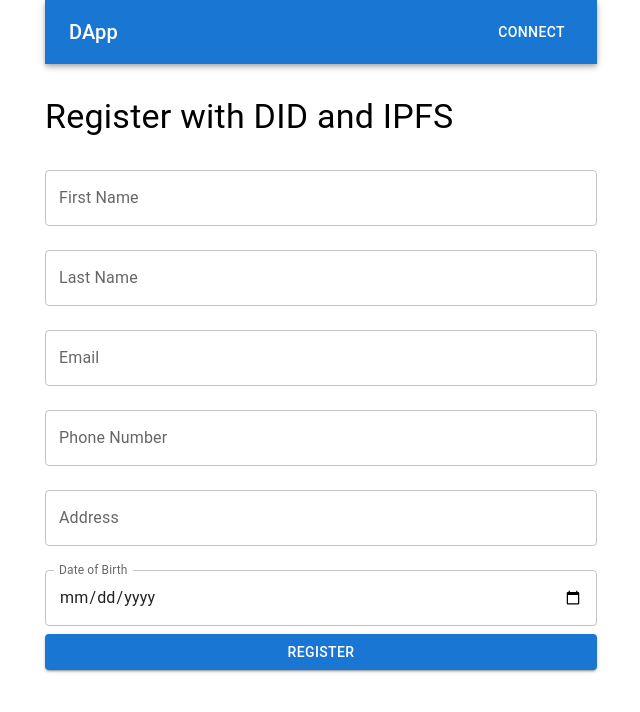
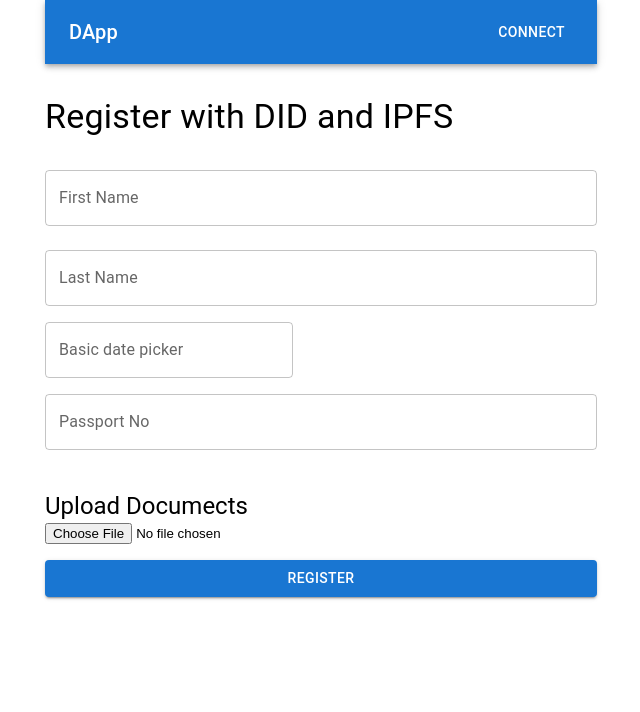
Before and after one commit to monfaredman/Smart-Contract, a React (Create React App) app: page / in a window 1280 px wide. Shown: the top 712 px of the page, without its empty margins (319-959 px from the left). Built offline with nearby package versions, Linux system fonts and the light colour scheme.

Commit message:
initial react-app

```diff
--- a/package.json
+++ b/package.json
@@ -7,9 +7,11 @@
     "@emotion/styled": "^11.11.5",
     "@helia/strings": "^3.0.4",
     "@mui/material": "^5.15.18",
+    "@mui/x-date-pickers": "^7.8.0",
     "@types/jest": "^29.5.12",
     "@types/react": "^18.3.3",
     "@types/react-dom": "^18.3.0",
+    "dayjs": "^1.11.11",
     "did-jwt": "^8.0.4",
     "did-resolver": "^4.1.0",
     "dids": "^5.0.2",
--- a/src/App.tsx
+++ b/src/App.tsx
@@ -10,6 +10,10 @@ import {
   Toolbar,
   Alert,
 } from "@mui/material";
+import { DemoContainer } from "@mui/x-date-pickers/internals/demo";
+import { AdapterDayjs } from "@mui/x-date-pickers/AdapterDayjs";
+import { LocalizationProvider } from "@mui/x-date-pickers/LocalizationProvider";
+import { DatePicker } from "@mui/x-date-pickers/DatePicker";
 import {
   registerUser,
   getUserBalance,
@@ -22,20 +26,14 @@ import { generateDIDAndStoreData } from "./services";
 interface UserInfo {
   firstName: string;
   lastName: string;
-  email: string;
-  phoneNumber: string;
-  address: string;
-  dob: string;
+  passportNo: string;
 }
 
 const App: React.FC = () => {
   const [userInfo, setUserInfo] = useState<UserInfo>({
     firstName: "",
     lastName: "",
-    email: "",
-    phoneNumber: "",
-    address: "",
-    dob: "",
+    passportNo: "",
   });
   const [newMessage, setNewMessage] = useState("");
   const [valueToSend, setValueToSend] = useState<string>("0.1"); // Default value
@@ -45,6 +43,8 @@ const App: React.FC = () => {
   );
   const [account, setAccount] = useState<string | null>(null);
   const [balance, setBalance] = useState<string | null>(null);
+  const [file, setFile] = useState<File | null>(null);
+  const [fileConfirmation, setFileConfirmation] = useState<string | null>(null);
 
   const handleChange =
     (prop: keyof UserInfo) => (event: React.ChangeEvent<HTMLInputElement>) => {
@@ -72,7 +72,7 @@ const App: React.FC = () => {
     setBalance(null);
   };
 
-  const updateMessage = async (e: { preventDefault: () => void }) => {
+  const updateMessage = async (e: React.FormEvent) => {
     e.preventDefault();
     try {
       const { didId, ipfsHash } = await generateDIDAndStoreData(userInfo);
@@ -86,6 +86,7 @@ const App: React.FC = () => {
       setConfirmation(`Registration failed: ${error.message}`);
     }
   };
+
   const handleSendValue = async () => {
     try {
       const { didId, ipfsHash } = await generateDIDAndStoreData(userInfo);
@@ -97,6 +98,31 @@ const App: React.FC = () => {
     } catch (error) {
       console.error("Error deploying contract:", error);
       setConfirmationByValue(`Error deploying contract: ${error.message}`);
+    }
+  };
+
+  const handleFileChange = (event: React.ChangeEvent<HTMLInputElement>) => {
+    const files = event.target.files;
+    if (files && files.length > 0) {
+      setFile(files[0]);
+    }
+  };
+
+  const handleFileUpload = async () => {
+    if (!file) {
+      setFileConfirmation("Please select a file to upload.");
+      return;
+    }
+
+    try {
+      // Implement your file upload logic here
+      // Example: Upload 'file' using an API call
+      // Replace this with your actual upload logic
+      console.log("Uploading file:", file.name);
+      setFileConfirmation(`File '${file.name}' uploaded successfully.`);
+    } catch (error) {
+      console.error("Error uploading file:", error);
+      setFileConfirmation(`Error uploading file: ${error.message}`);
     }
   };
 
@@ -150,7 +176,7 @@ const App: React.FC = () => {
               variant="contained"
               color="primary"
               fullWidth
-              onClick={() => handleSendValue()}
+              onClick={handleSendValue}
             >
               Send Transaction
             </Button>
@@ -188,42 +214,41 @@ const App: React.FC = () => {
               onChange={handleChange("lastName")}
               margin="normal"
             />
+            <LocalizationProvider dateAdapter={AdapterDayjs}>
+              <DemoContainer components={["DatePicker"]}>
+                <DatePicker label="Basic date picker" />
+              </DemoContainer>
+            </LocalizationProvider>
             <TextField
-              label="Email"
+              label="Passport No"
               variant="outlined"
               fullWidth
-              value={userInfo.email}
-              onChange={handleChange("email")}
+              value={userInfo.passportNo}
+              onChange={handleChange("passportNo")}
               margin="normal"
             />
-            <TextField
-              label="Phone Number"
-              variant="outlined"
-              fullWidth
-              value={userInfo.phoneNumber}
-              onChange={handleChange("phoneNumber")}
-              margin="normal"
-            />
-            <TextField
-              label="Address"
-              variant="outlined"
-              fullWidth
-              value={userInfo.address}
-              onChange={handleChange("address")}
-              margin="normal"
-            />
-            <TextField
-              label="Date of Birth"
-              type="date"
-              variant="outlined"
-              fullWidth
-              value={userInfo.dob}
-              onChange={handleChange("dob")}
-              margin="normal"
-              InputLabelProps={{
-                shrink: true,
-              }}
-            />
+            <Box sx={{ mt: 4 }}>
+              <Typography variant="h5">Upload Documects</Typography>
+              <input
+                type="file"
+                accept=".pdf,.doc,.docx"
+                onChange={handleFileChange}
+                style={{ marginBottom: "1rem" }}
+              />
+              {/* <Button
+                variant="contained"
+                color="primary"
+                fullWidth
+                onClick={handleFileUpload}
+              >
+                Upload File
+              </Button> */}
+              {fileConfirmation && (
+                <Alert severity="error" sx={{ mt: 2 }}>
+                  {fileConfirmation}
+                </Alert>
+              )}
+            </Box>
             <Button type="submit" variant="contained" color="primary" fullWidth>
               Register
             </Button>
--- a/src/index.tsx
+++ b/src/index.tsx
@@ -1,6 +1,7 @@
 import ReactDOM from "react-dom/client";
 import "./index.css";
 import App from "./App";
+import React from "react";
 
 const rootElement = document.getElementById("root");
 
```
Also changed, not shown: 1 other file (tests, documents, lock files or other folders).
